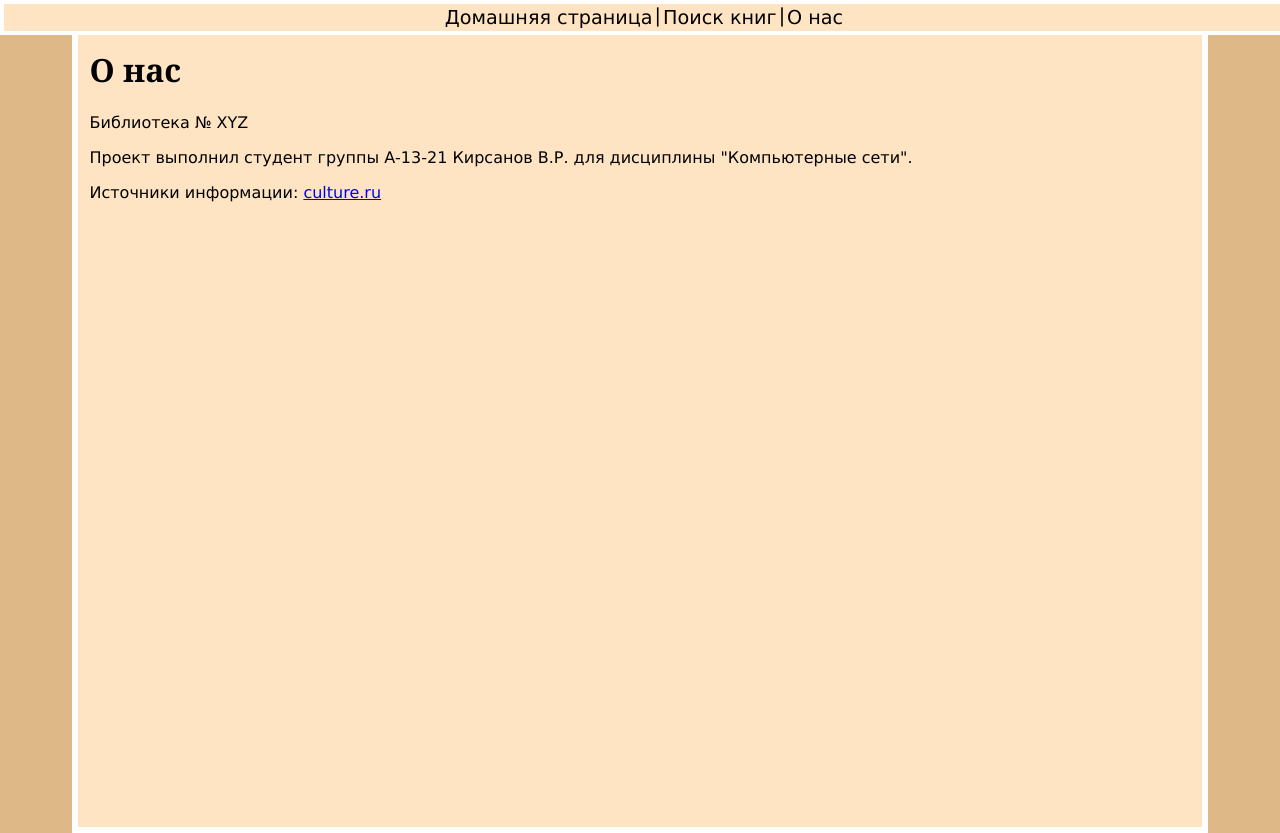
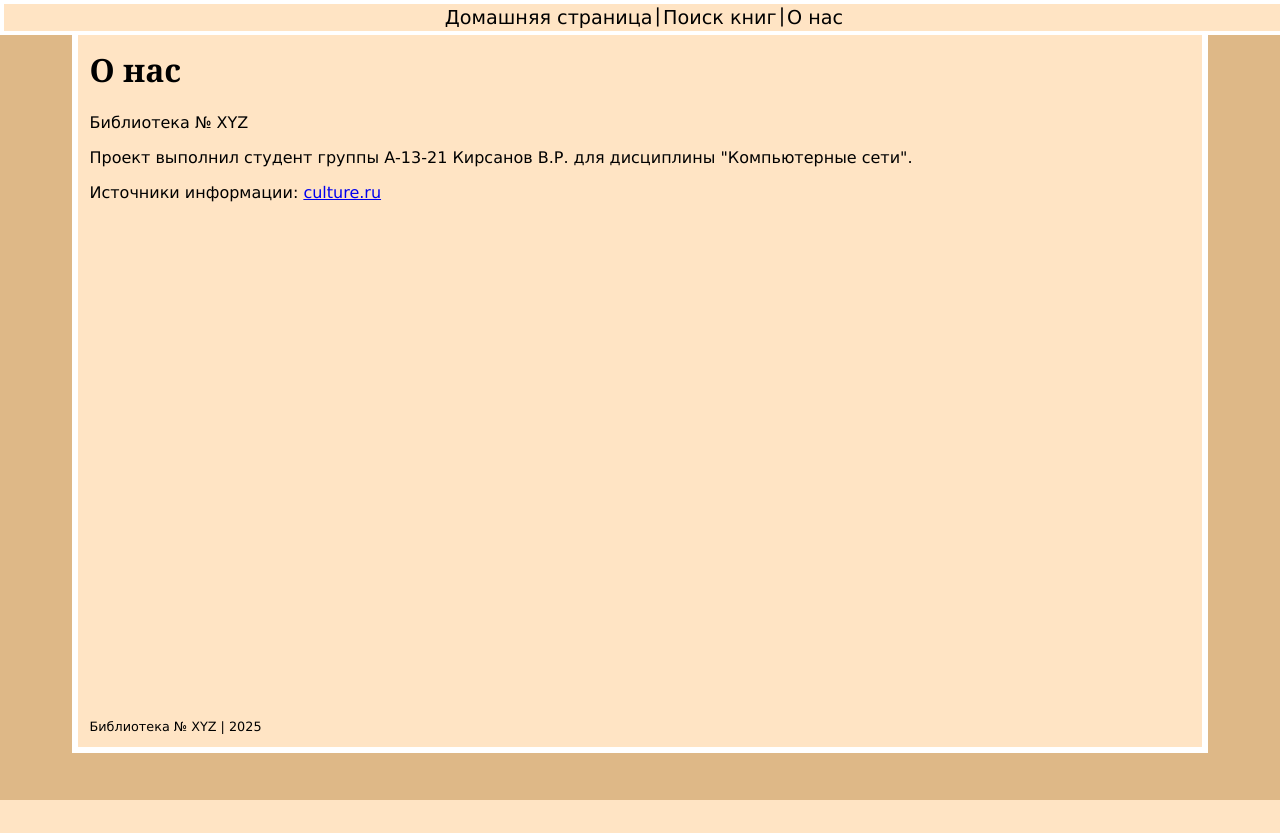
Before and after one commit to vkirs229037/ks_project, a Flask app: page /about in a window 1280 px wide. After the commit the page ends 800 px from the top, so only its background shows below. Run offline with Flask 3, Linux system fonts and the light colour scheme.

Commit message:
Информация о сайте внизу страницы

```diff
--- a/app/static/css/style.css
+++ b/app/static/css/style.css
@@ -3,10 +3,11 @@ html {
     padding: 1% 5%;
     font-family: Verdana, Geneva, Tahoma, sans-serif;
     background-color: burlywood;
-    height: 100%;
+    height: 90%;
 }
 
 body {
+    position: relative;
     padding: 0 1%;
     border: 6px solid white;
     background-color: bisque;
@@ -21,3 +22,9 @@ h1 {
 .container {
     width: 75%;
 }
+
+.infobar {
+    font-size: 80%;
+    position: absolute;
+    bottom: 0;
+}
--- a/app/templates/main.html
+++ b/app/templates/main.html
@@ -24,5 +24,8 @@
         </div>
         {% block body %}
         {% endblock %}
+        <div class="infobar">
+            <p>Библиотека № XYZ | 2025</p>
+        </div>
     </body>
 </html>
```
